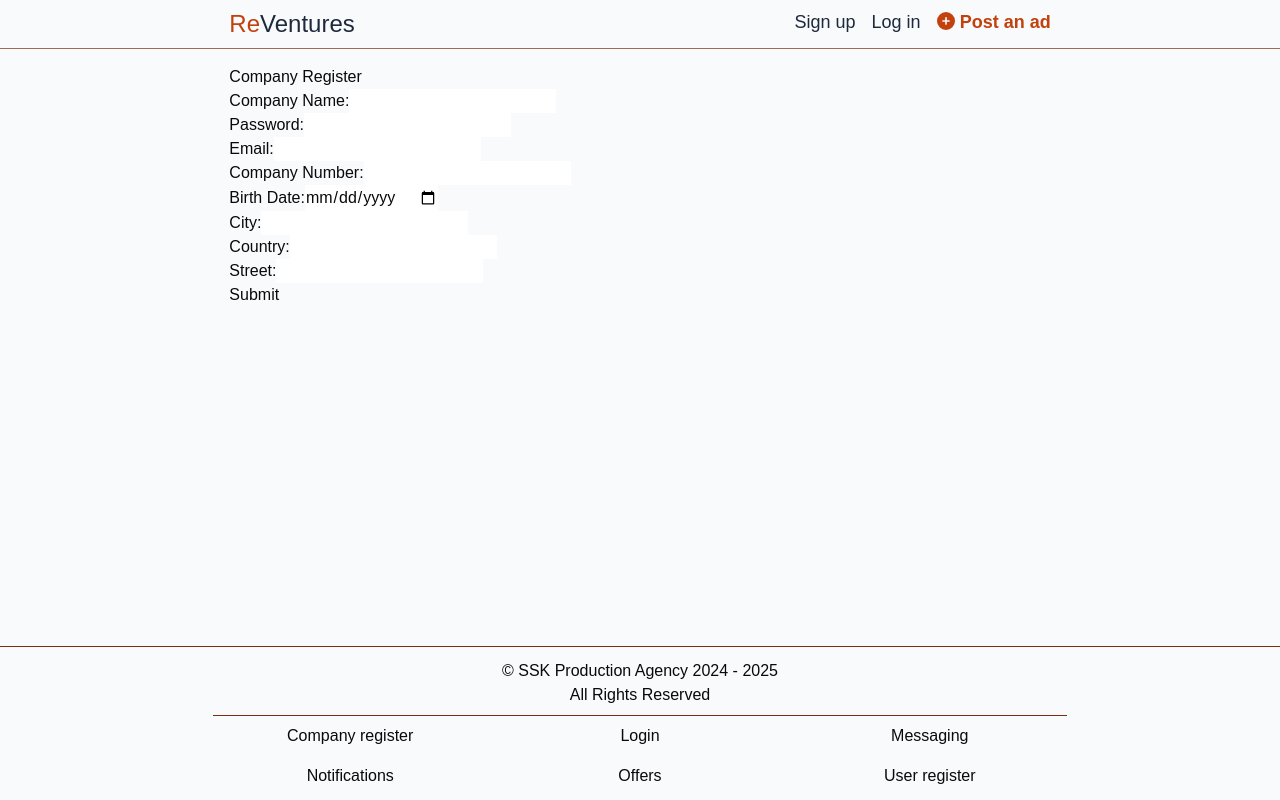
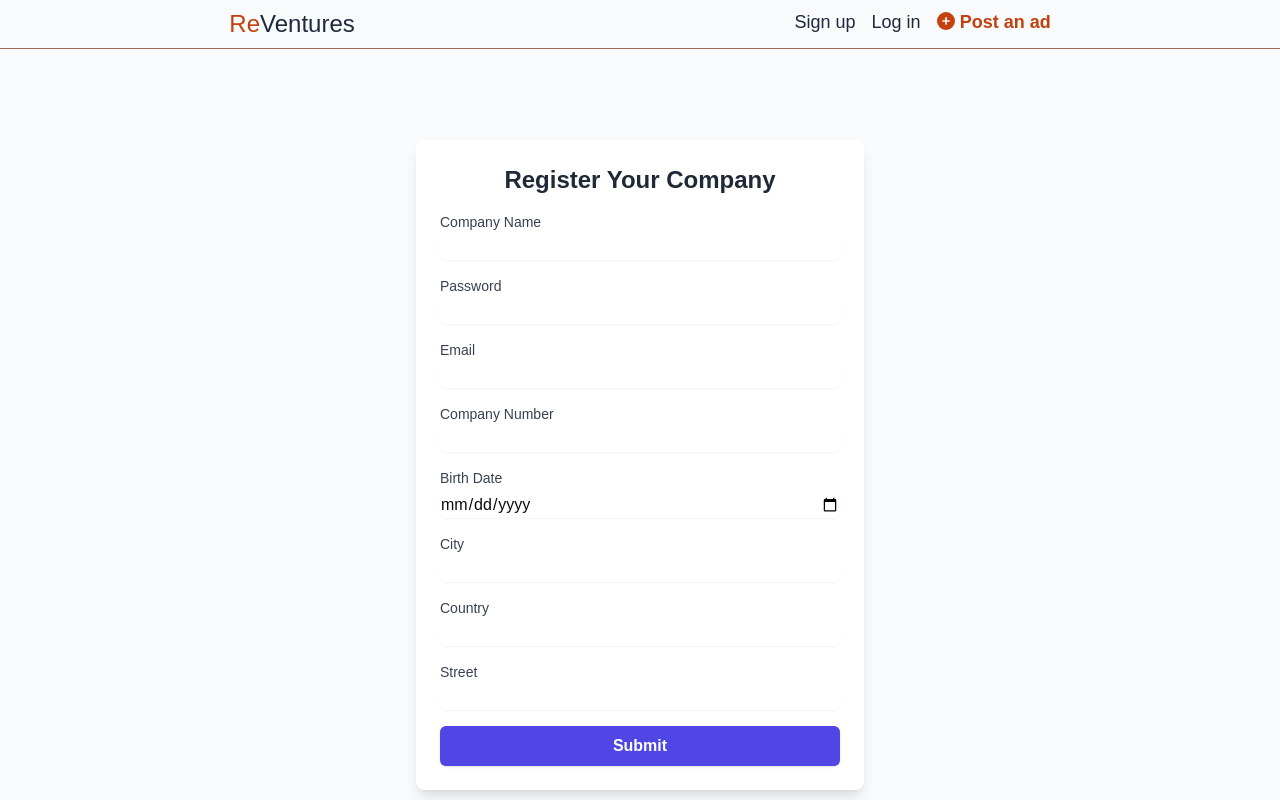
Before and after one commit to SSK-production/revendito, a Next.js app: page /company-register in a window 1280 px wide. Shown: the top 800 px of the page. Built offline with nearby package versions, Linux system fonts and the light colour scheme.

Commit message:
company_form design + fetch POST

```diff
--- a/app/(pages)/company-register/page.tsx
+++ b/app/(pages)/company-register/page.tsx
@@ -23,7 +23,55 @@ export default function CompanyRegister() {
 
   const [errors, setErrors] = useState<Record<string, string | null>>({});
   const router = useRouter();
-  const { NotificationsComponent, addNotification } = useNotifications(); // Hook pour les notifications
+  const { NotificationsComponent, addNotification } = useNotifications();
+
+  // Fonction pour envoyer les données
+  const sendData = async (data: CompanyData) => {
+    try {
+      const response = await fetch("/api/company", {
+        method: "POST",
+        headers: {
+          "Content-Type": "application/json",
+        },
+        body: JSON.stringify(data),
+      });
+
+      if (response.ok) {
+        const result = await response.json();
+        console.log("Company successfully created:", result);
+
+        addNotification({
+          message: "Company registered successfully! Redirecting to login...",
+          variant: "success",
+          duration: 3000,
+        });
+
+        // Redirection après succès
+        setTimeout(() => {
+          router.push("/login");
+        }, 3000);
+      } else {
+        const errorData = await response.json();
+        const errorMessage =
+          errorData?.error || "An error occurred during registration.";
+
+        addNotification({
+          message: `Error: ${errorMessage}`,
+          variant: "error",
+          duration: 7000,
+        });
+        console.error("Registration error:", errorData);
+      }
+    } catch (error) {
+      console.error("Fetch error:", error);
+
+      addNotification({
+        message: "An unexpected error occurred.",
+        variant: "error",
+        duration: 7000,
+      });
+    }
+  };
 
   const submitHandler = (data: CompanyData) => {
     // Sanitize data pour éviter les failles XSS
@@ -39,25 +87,15 @@ export default function CompanyRegister() {
       street: DOMPurify.sanitize(data.street),
     };
 
-    console.log("Company Data Submitted:", sanitizedData);
+    console.log("Submitting sanitized data:", sanitizedData);
 
-    // Affiche une notification de succès
-    addNotification({
-      message: "Company registered successfully! Redirecting to login...",
-      variant: "success",
-      duration: 3000, // Durée cohérente avec le délai
-    });
-
-    // Attendre 3 secondes avant de rediriger
-    setTimeout(() => {
-      router.push("/login"); // Redirection après le délai
-    }, 3000); // Délai en millisecondes
+    // Envoyer les données à l'API
+    sendData(sanitizedData);
   };
 
   const handleError = (errors: Record<string, string | null>) => {
     setErrors(errors);
 
-    // Affiche une notification d'erreur si une validation échoue
     if (Object.keys(errors).length > 0) {
       addNotification({
         message: "Please fix the errors before submitting.",
@@ -68,125 +106,200 @@ export default function CompanyRegister() {
   };
 
   return (
-    <div>
-      <h1>Company Register</h1>
+    <div className="min-h-screen flex flex-col justify-center items-center bg-gray-50">
+      <div className="w-full max-w-md bg-white shadow-lg rounded-lg p-6">
+        <h1 className="text-2xl font-bold text-gray-800 text-center mb-4">
+          Register Your Company
+        </h1>
         <form
+          className="space-y-4"
           onSubmit={(e) =>
             handleSubmit(e, formData, submitHandler, "companyData", handleError)
           }
         >
           <div>
-          <label htmlFor="companyName">Company Name:</label>
+            <label
+              htmlFor="companyName"
+              className="block text-sm font-medium text-gray-700"
+            >
+              Company Name
+            </label>
             <input
               type="text"
               id="companyName"
               name="companyName"
+              className="mt-1 block w-full rounded-md border-gray-300 shadow-sm focus:border-indigo-500 focus:ring-indigo-500"
               value={formData.companyName}
               onChange={(e) => handleChange(e, setFormData)}
               maxLength={20}
               required
             />
-          {errors.companyName && <span>{errors.companyName}</span>}
+            {errors.companyName && (
+              <p className="mt-1 text-sm text-red-600">{errors.companyName}</p>
+            )}
           </div>
 
           <div>
-          <label htmlFor="password">Password:</label>
+            <label
+              htmlFor="password"
+              className="block text-sm font-medium text-gray-700"
+            >
+              Password
+            </label>
             <input
               type="password"
               id="password"
               name="password"
+              className="mt-1 block w-full rounded-md border-gray-300 shadow-sm focus:border-indigo-500 focus:ring-indigo-500"
               value={formData.password}
               onChange={(e) => handleChange(e, setFormData)}
               required
             />
-          {errors.password && <span>{errors.password}</span>}
+            {errors.password && (
+              <p className="mt-1 text-sm text-red-600">{errors.password}</p>
+            )}
           </div>
 
           <div>
-          <label htmlFor="email">Email:</label>
+            <label
+              htmlFor="email"
+              className="block text-sm font-medium text-gray-700"
+            >
+              Email
+            </label>
             <input
               type="email"
               id="email"
               name="email"
+              className="mt-1 block w-full rounded-md border-gray-300 shadow-sm focus:border-indigo-500 focus:ring-indigo-500"
               value={formData.email}
               onChange={(e) => handleChange(e, setFormData)}
               required
             />
-          {errors.email && <span>{errors.email}</span>}
+            {errors.email && (
+              <p className="mt-1 text-sm text-red-600">{errors.email}</p>
+            )}
           </div>
 
           <div>
-          <label htmlFor="companyNumber">Company Number:</label>
+            <label
+              htmlFor="companyNumber"
+              className="block text-sm font-medium text-gray-700"
+            >
+              Company Number
+            </label>
             <input
               type="text"
               id="companyNumber"
               name="companyNumber"
+              className="mt-1 block w-full rounded-md border-gray-300 shadow-sm focus:border-indigo-500 focus:ring-indigo-500"
               value={formData.companyNumber}
               onChange={(e) => handleChange(e, setFormData)}
               required
             />
-          {errors.companyNumber && <span>{errors.companyNumber}</span>}
+            {errors.companyNumber && (
+              <p className="mt-1 text-sm text-red-600">
+                {errors.companyNumber}
+              </p>
+            )}
           </div>
 
           <div>
-          <label htmlFor="birthDate">Birth Date:</label>
+            <label
+              htmlFor="birthDate"
+              className="block text-sm font-medium text-gray-700"
+            >
+              Birth Date
+            </label>
             <input
               type="date"
               id="birthDate"
               name="birthDate"
+              className="mt-1 block w-full rounded-md border-gray-300 shadow-sm focus:border-indigo-500 focus:ring-indigo-500"
               value={formData.birthDate}
               onChange={(e) => handleChange(e, setFormData)}
               required
             />
-          {errors.birthDate && <span>{errors.birthDate}</span>}
+            {errors.birthDate && (
+              <p className="mt-1 text-sm text-red-600">{errors.birthDate}</p>
+            )}
           </div>
 
           <div>
-          <label htmlFor="city">City:</label>
+            <label
+              htmlFor="city"
+              className="block text-sm font-medium text-gray-700"
+            >
+              City
+            </label>
             <input
               type="text"
               id="city"
               name="city"
+              className="mt-1 block w-full rounded-md border-gray-300 shadow-sm focus:border-indigo-500 focus:ring-indigo-500"
               value={formData.city}
               onChange={(e) => handleChange(e, setFormData)}
               required
             />
-          {errors.city && <span>{errors.city}</span>}
+            {errors.city && (
+              <p className="mt-1 text-sm text-red-600">{errors.city}</p>
+            )}
           </div>
 
           <div>
-          <label htmlFor="country">Country:</label>
+            <label
+              htmlFor="country"
+              className="block text-sm font-medium text-gray-700"
+            >
+              Country
+            </label>
             <input
               type="text"
               id="country"
               name="country"
+              className="mt-1 block w-full rounded-md border-gray-300 shadow-sm focus:border-indigo-500 focus:ring-indigo-500"
               value={formData.country}
               onChange={(e) => handleChange(e, setFormData)}
               required
             />
-          {errors.country && <span>{errors.country}</span>}
+            {errors.country && (
+              <p className="mt-1 text-sm text-red-600">{errors.country}</p>
+            )}
           </div>
 
           <div>
-          <label htmlFor="street">Street:</label>
+            <label
+              htmlFor="street"
+              className="block text-sm font-medium text-gray-700"
+            >
+              Street
+            </label>
             <input
               type="text"
               id="street"
               name="street"
+              className="mt-1 block w-full rounded-md border-gray-300 shadow-sm focus:border-indigo-500 focus:ring-indigo-500"
               value={formData.street}
               onChange={(e) => handleChange(e, setFormData)}
               required
             />
-          {errors.street && <span>{errors.street}</span>}
+            {errors.street && (
+              <p className="mt-1 text-sm text-red-600">{errors.street}</p>
+            )}
           </div>
 
           <div>
-          <button type="submit">Submit</button>
+            <button
+              type="submit"
+              className="w-full py-2 px-4 bg-indigo-600 text-white font-semibold rounded-md shadow hover:bg-indigo-700 focus:outline-none focus:ring-2 focus:ring-indigo-500"
+            >
+              Submit
+            </button>
           </div>
         </form>
 
-      {/* Composant pour afficher les notifications */}
         <NotificationsComponent />
+      </div>
     </div>
   );
 }
--- a/utils/forms/validationsForms.ts
+++ b/utils/forms/validationsForms.ts
@@ -30,9 +30,12 @@ export const validationSchemas: { [key: string]: ValidationSchema } = {
         },
         companyNumber: {
             rules: [
-                (value) => (!/^\d+$/.test(value) ? "Le numéro d'entreprise doit être un nombre." : null)
+                (value) =>
+                    !/^[A-Za-z]{1,3}-\d+$/.test(value)
+                        ? "Le numéro d'entreprise doit commencer par 1 à 3 lettres, suivies d'un tiret et de chiffres."
+                        : null,
             ],
-            errorMessage: "Le numéro d'entreprise est invalide."
+            errorMessage: "Le numéro d'entreprise est invalide.",
         },
     },
     userData: {
```
Lines whose indentation alone changed are shown as unchanged.
